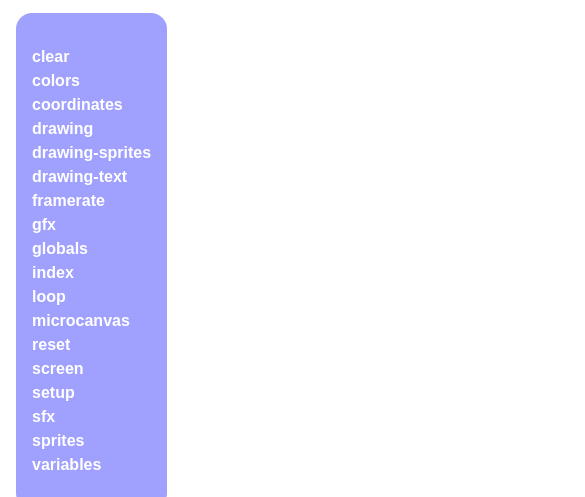
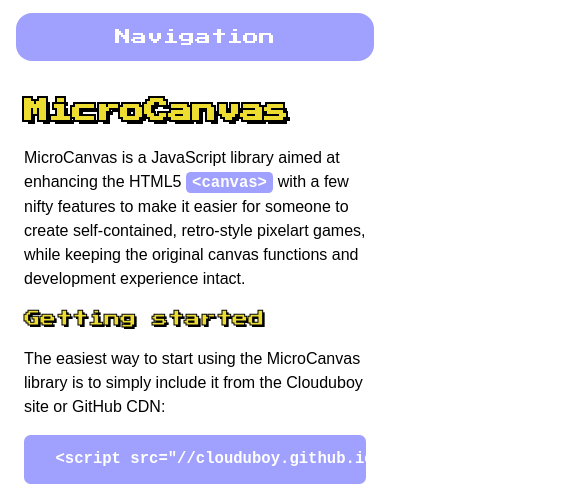
Before and after one commit to clouduboy/clouduboy-docs, a website: page docs/microcanvas.html in a window 390 px wide. Shown: the part 105-602 px from the top of the page, 585 px wide, since content can reach past the window. Drawn offline with nearby package versions, Linux system fonts and the light colour scheme.

Commit message:
Fix layout, add mobile view

```diff
--- a/docs/assets/style.css
+++ b/docs/assets/style.css
@@ -1,17 +1,40 @@
+@font-face {
+  font-family: 'Press Start 2P';
+  font-weight: 400;
+  font-style: normal;
+  src: url('/assets/fonts/press-start-2p-v6-latin-ext_latin-regular.woff2') format('woff2'),
+       url('/assets/fonts/press-start-2p-v6-latin-ext_latin-regular.woff') format('woff');
+}
+
+
+
 body {
   font-family: sans-serif;
 
-  display: flex;
-  flex-wrap: wrap;
+  display: grid;
+  grid-gap: 1rem;
 
+  grid-template-columns: 1fr 5fr;
+  grid-template-areas:
+    "header header"
+    "nav    main";
+
+  /* keep line lengths at a nice, cozy, readable width */
+  max-width: 72rem;
+
+  /* occupy whole screen */
   min-height: calc(100vh - 2rem);
+
   box-sizing: border-box;
   padding: 0;
   margin: 1rem;
 }
 
 header {
-  background-image: url(https://clouduboy.org/clouduboy-logo.png);
+  /* span the entire top header area */
+  grid-area: header;
+
+  background-image: url(/assets/clouduboy-logo.png);
   background-size: 3rem;
   background-position: 1rem center;
   padding: .2rem 0 .2rem 4.75rem ;
@@ -20,33 +43,171 @@
   border-radius: 1rem;
   color: white;
   height: 5rem;
-  flex: 0;
-  flex-basis: 100vw;
-  margin-bottom: 1rem;
 }
 
 nav {
   background-color: #a0a0fe;
   border-radius: 1rem;
-  padding: 1rem;
+  padding: 1rem .5rem;
 }
 nav ul {
   list-style-type: none;
   padding: 0;
+  margin: 0;
 }
 nav ul li {
   line-height: 1.5rem;
+  white-space: nowrap;
 }
 
 nav a {
   color: white;
   text-decoration: none;
   font-weight: bold;
+  display: block;
+  padding: .5em;
+  border-radius: .66rem;
 }
 nav a:hover, nav a:focus {
+  background-color: #6b6bb0;
   color: #eddd31;
+  outline: none;
 }
+
+
 
 main {
   padding-left: 2rem;
+  line-height: 1.5;
 }
+
+main h1,
+main h2,
+main h3,
+main h4 {
+  font-family: "Press Start 2P", sans-serif;
+  color: #eddd31;
+  text-shadow: 4px 4px black, 0 2px black, 2px 0 black, -2px -2px black, -2px 2px black, 2px -2px black;
+}
+
+main h1 {
+  font-size: 40px;
+}
+main h2 {
+  font-size: 24px;
+}
+main h3 {
+  font-size: 16px;
+  -webkit-text-stroke: 1px black;
+  text-shadow: 2px 2px black;
+}
+
+main code {
+  background: #a0a0fe;
+  color: white;
+  padding: .1em .4em;
+  border-radius: .3em;
+  font-family: monospace;
+  font-size: 1.2em;
+  font-weight: bold;
+}
+main pre {
+  background: #a0a0fe;
+  padding: 1em .5em;
+  border-radius: .5em;
+
+  /* for overflow scrolling, especially on mobile screen sizes */
+  overflow-x:  auto;
+}
+
+main a {
+  text-decoration: none;
+  color: #a0a0fe;
+  font-weight: bold;
+}
+
+main h3 {
+  font-size: 16px;
+}
+main h4 {
+  font-size: 8px;
+}
+
+main code {
+  background: #a0a0fe;
+  color: white;
+  padding: .1em .4em;
+  border-radius: .3em;
+  font-family: monospace;
+  font-size: 1.2em;
+  font-weight: bold;
+}
+main pre {
+  background: #a0a0fe;
+  padding: 1em .5em;
+  border-radius: .5em;
+
+  /* for overflow scrolling, especially on mobile screen sizes */
+  overflow-x:  auto;
+}
+
+main a {
+  text-decoration: none;
+  color: #a0a0fe;
+  font-weight: bold;
+}
+
+
+
+@media (max-width: 32em) {
+  body {
+    grid-template-areas:
+      "header"
+      " nav  "
+      " main ";
+    grid-template-columns: 100%;
+  }
+
+
+  .pagenav {
+    text-align: center;
+    padding: .5em 0;
+  }
+
+  .pagenav:not(.open) {
+    position: relative;
+
+    height: 2rem;
+
+    text-indent: 100vw;
+    overflow: hidden;
+  }
+  .pagenav:not(.open)::before {
+    content: "Navigation";
+    text-indent: 0;
+    display: block;
+    position: absolute;
+    left: 0;
+    top: 0;
+    font-family: "Press Start 2P", sans-serif;
+    color: white;
+    width: 100%;
+    height: 100%;
+    text-align: center;
+    display: flex;
+    justify-content: center;
+    align-items: center;
+  }
+
+  main {
+    padding: 0 .5em;
+  }
+  main h1 {
+    font-size: 24px;
+  }
+  main h2 {
+    font-size: 16px;
+    -webkit-text-stroke: 1px black;
+    text-shadow: 2px 2px black;
+  }
+}
```
Also changed, not shown: templates/index.html (+18 -18 lines), docs/assets/clouduboy-logo.png (added), docs/assets/favicon.png (added), docs/assets/fonts/press-start-2p-v6-latin-ext_latin-regular.woff (added), docs/assets/fonts/press-start-2p-v6-latin-ext_latin-regular.woff2 (added).
